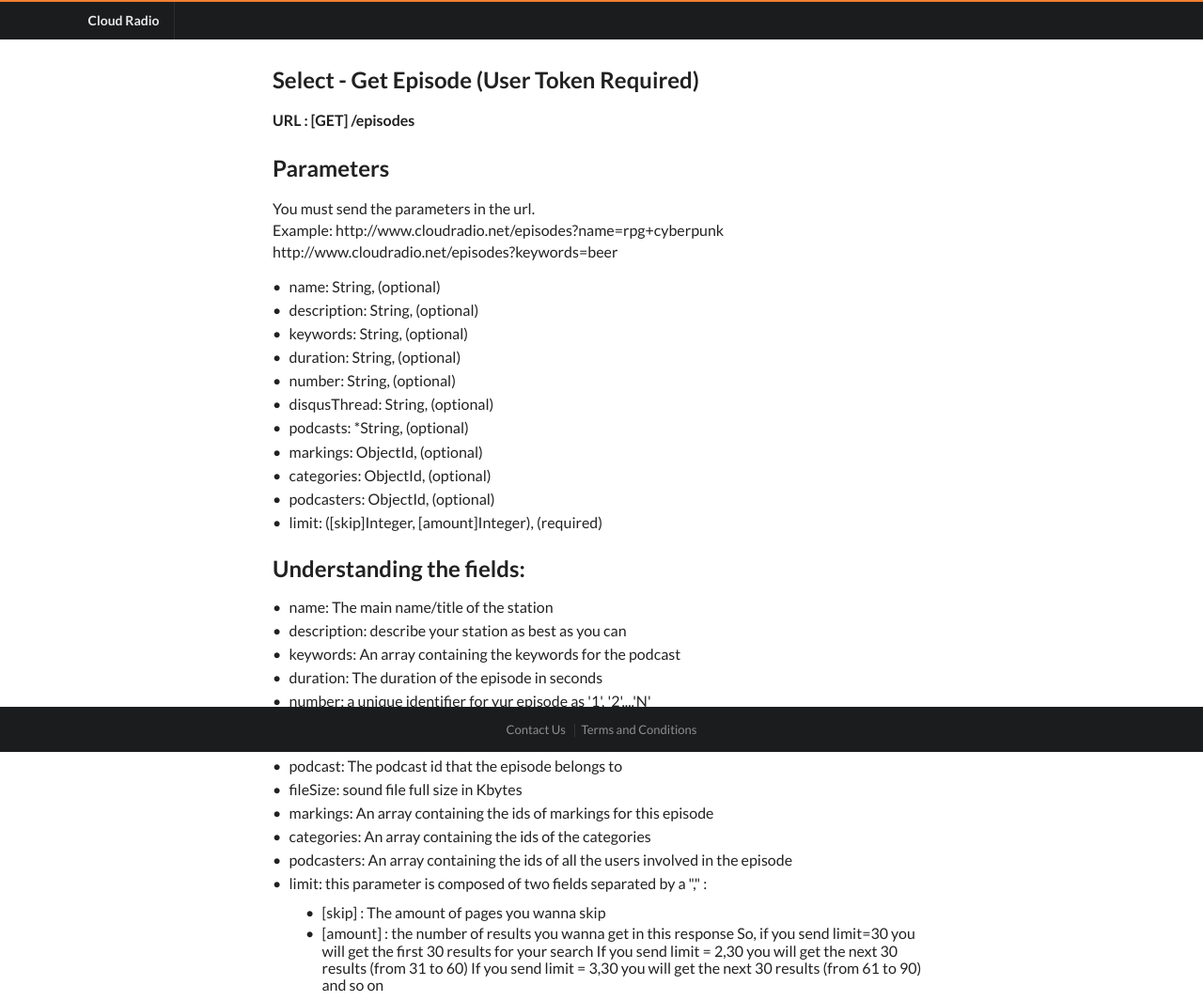
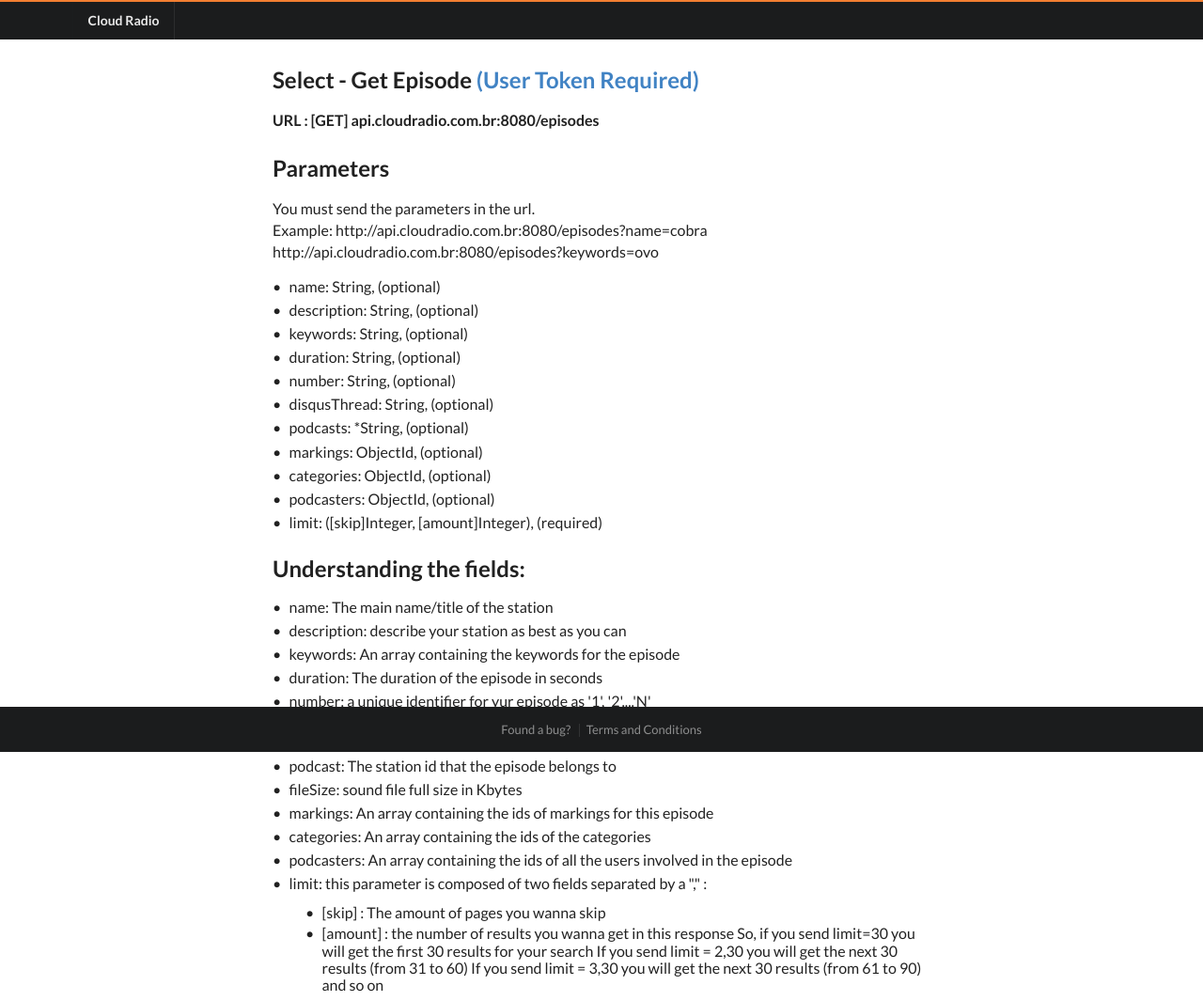
Before and after one commit to CloudRadioProject/documentacaothirdparty, a plain HTML site: page pages/Episodes/Episodes.Get Get Episode.html in a window 1280 px wide. Shown: the top 1065 px of the page at 94% size. Drawn offline with Linux system fonts and the light colour scheme.

Commit message:
Docs Third Part v5

```diff
--- a/pages/Episodes/Episodes.Get Get Episode.html
+++ b/pages/Episodes/Episodes.Get Get Episode.html
@@ -38,17 +38,17 @@
     </div>
     <div class="ui main text container">
         <p>
-            <h2>Select - Get Episode (User Token Required)</h2></p>
+            <h2>Select - Get Episode <a href="pages/Users/Users.GetToken Get User Token.html">(User Token Required)</a></h2></p>
         <p>
-            <strong>URL : [GET] /episodes</strong>
+            <strong>URL : [GET] api.cloudradio.com.br:8080/episodes</strong>
         </p>
         <p>
             <h2>Parameters</h2>
         </p>
         <p>
             You must send the parameters in the url.
-            <br> Example: http://www.cloudradio.net/episodes?name=rpg+cyberpunk
-            <br> http://www.cloudradio.net/episodes?keywords=beer
+            <br> Example: http://api.cloudradio.com.br:8080/episodes?name=cobra
+            <br> http://api.cloudradio.com.br:8080/episodes?keywords=ovo
         </p>
         <p>
             <div class="ui bulleted list">
@@ -71,11 +71,11 @@
             <div class="ui bulleted list">
                 <div class="item">name: The main name/title of the station</div>
                 <div class="item">description: describe your station as best as you can</div>
-                <div class="item">keywords: An array containing the keywords for the podcast</div>
+                <div class="item">keywords: An array containing the keywords for the episode</div>
                 <div class="item">duration: The duration of the episode in seconds</div>
                 <div class="item">number: a unique identifier for yur episode as '1', '2'....'N'</div>
                 <div class="item">disqusThread: Thread linked to your post in wordpress (used to sync disqus comments for each episode)</div>
-                <div class="item">podcast: The podcast id that the episode belongs to</div>
+                <div class="item">podcast: The station id that the episode belongs to</div>
                 <div class="item">fileSize: sound file full size in Kbytes</div>
                 <div class="item">markings: An array containing the ids of markings for this episode</div>
                 <div class="item">categories: An array containing the ids of the categories</div>
@@ -102,8 +102,8 @@
     <div class="ui inverted vertical footer segment">
         <div class="ui center aligned container">
             <div class="ui horizontal inverted small divided link list">
-                <a class="item" href="#">Contact Us</a>
-                <a class="item" href="#">Terms and Conditions</a>
+                <a class="item" href="https://docs.google.com/forms/d/e/1FAIpQLSfjjBChCMpi3jq4xe7OB-X7YCsNaLej3GWCZzQoJl-te4XOJg/viewform?c=0&w=1">Found a bug?</a>
+                <a class="item" href="http://http://www.cloudradio.com.br/#/termosdeuso">Terms and Conditions</a>
             </div>
         </div>
     </div>
```
Also changed, not shown: pages/Episodes/Episodes.GetOne GetOne Episode.html (+4 -4 lines), pages/Stations/Stations.Get Get Station.html (+2 -2 lines), pages/Stations/Stations.GetOne Get One Station.html (+4 -4 lines).
